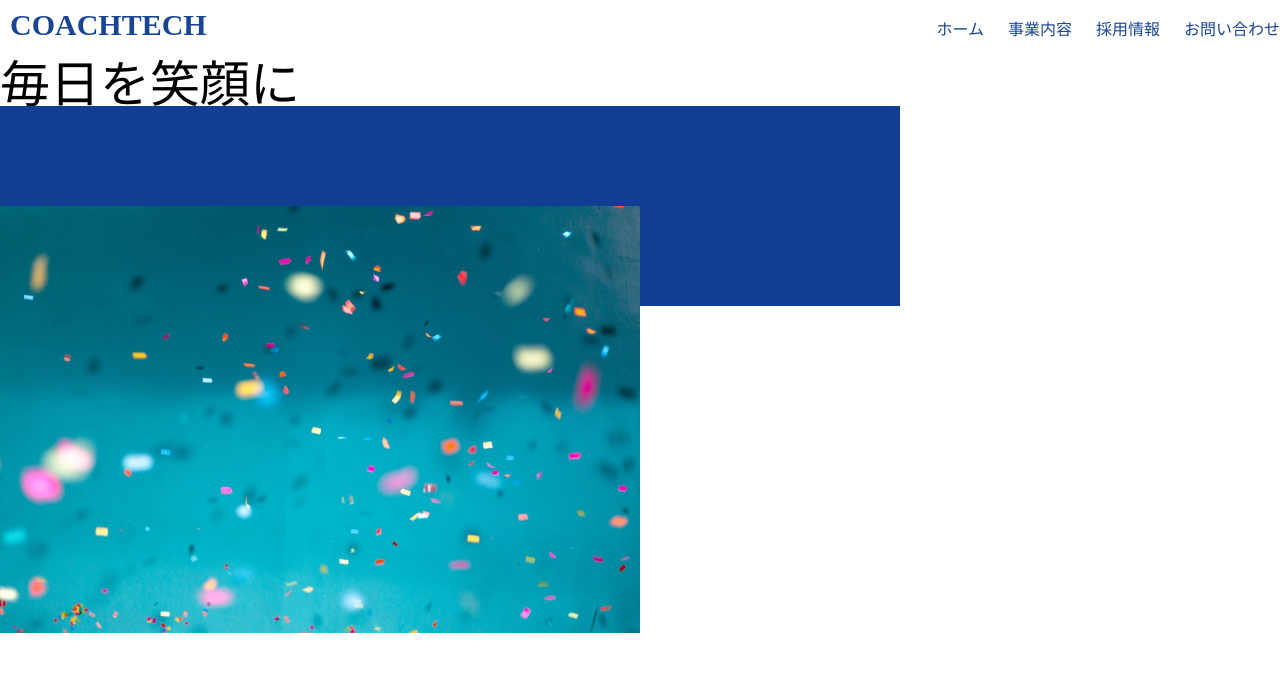
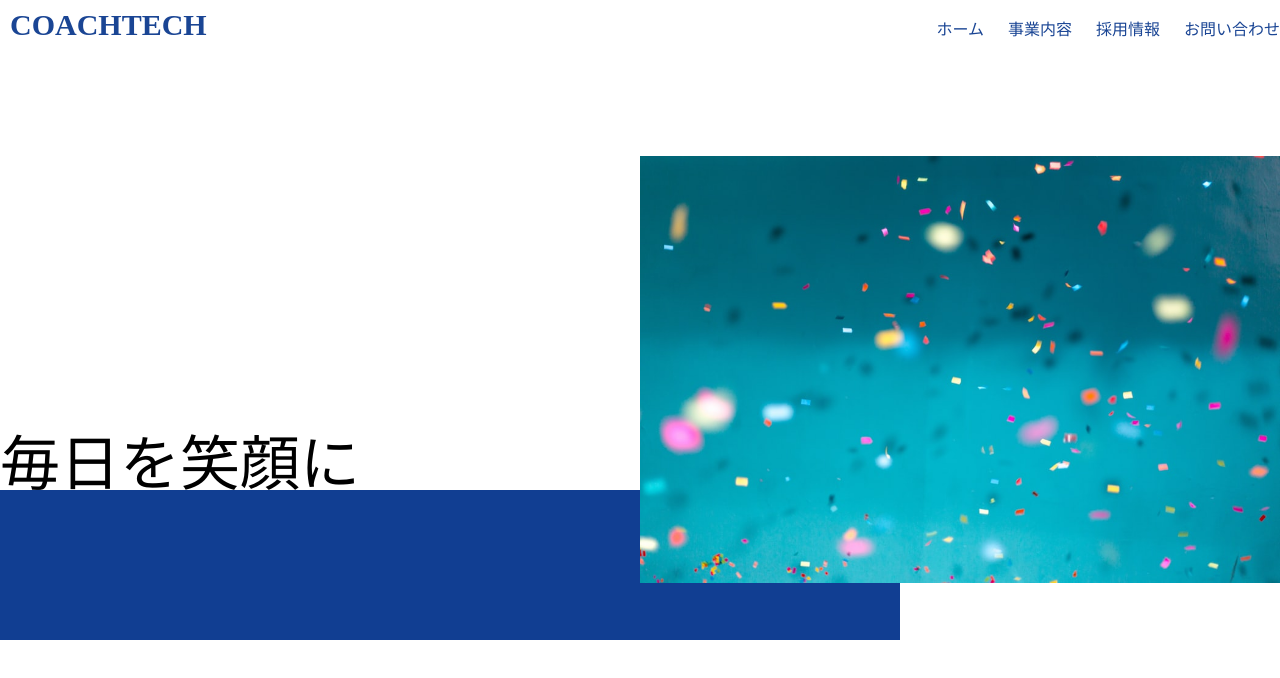
Before and after one commit to miwa1212/css-, a plain HTML site: page index.html in a window 1280 px wide. Drawn offline with Linux system fonts and the light colour scheme.

Commit message:
演習問題　再提出”

```diff
--- a/css/style.css
+++ b/css/style.css
@@ -1,3 +1,7 @@
+* {
+  padding: 0;
+  margin: 0;
+}
 header {
   width: 100%;
   margin: 10px;
@@ -11,21 +15,22 @@ header {
   padding: 10px;
   color: rgb(26, 69, 148);
   font-family: 'Sawarabi Gothic', sans-serif;
-
 }
 .img img {width: 50%;
-position: absolute;}
+position: absolute;
+right: 0;
+top:100px;}
 
-.bg{width: auto;
-  margin: auto ;
-  }
 
 .img{position: relative;
-  top: 150px;
-  }
-.messege{font-size: 50px;
+}
+  .messege{font-size: 60px;
 font-family: 'Sawarabi Gothic', sans-serif;}
+
 .box{width: 900px;
-  height: 200px;
+  height: 150px;
   background: rgb(17, 62, 146);
 }
+.box1{
+  margin: 30% 0 0 0 ;
+}
--- a/index.html
+++ b/index.html
@@ -23,12 +23,12 @@
       </ul>
     </nav>
   </header>
-  <div class="bg">
       <div class="img"><img src="img/firstview.jpeg" alt=""></div>
+     <div class="box1">
       <div class="messege">
          <p>毎日を笑顔に</p>
       </div>
       <div class="box"></div>
-   </div>
+    </div>
 </body>
 </html>
```
